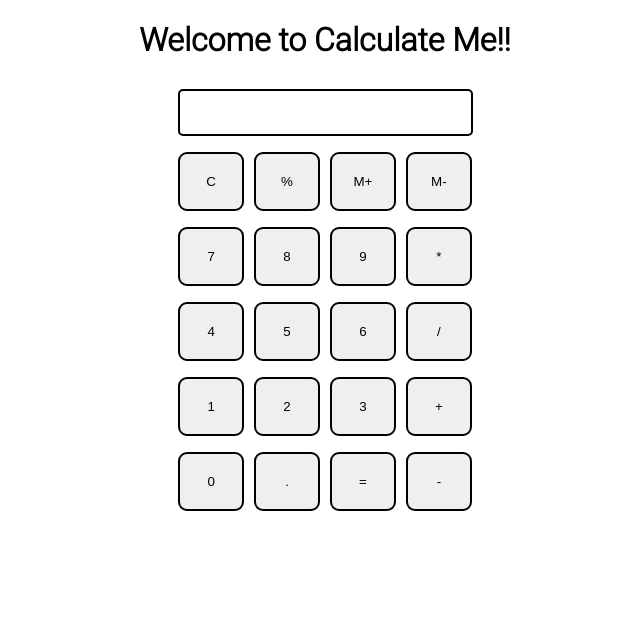
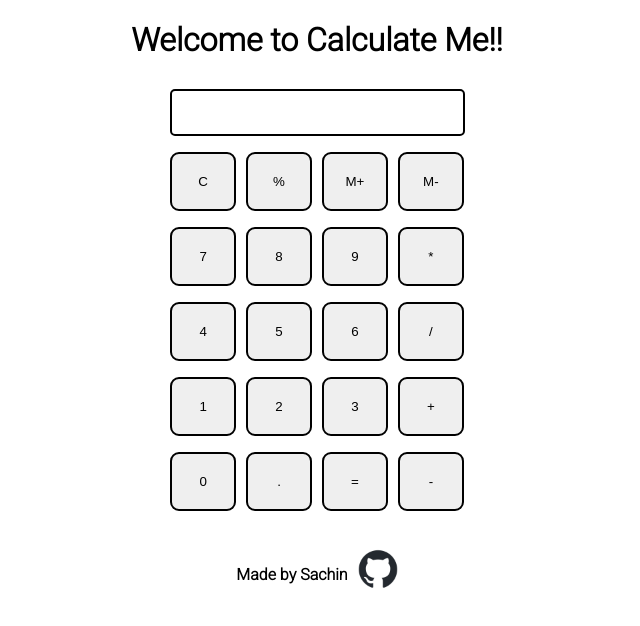
Before and after one commit to Sachin0K/Calculator, a plain HTML site: page index.html in a window 1280 px wide. Shown: the whole page, without its empty margins (323-963 px from the left). Drawn offline with Linux system fonts and the light colour scheme.

Commit message:
footer tad added

```diff
--- a/index.html
+++ b/index.html
@@ -57,5 +57,10 @@
 
 
     <script src="script.js"></script>
+
+    <footer class="github-logo">
+        <p class="logo">Made by Sachin </p>
+        <a href="https://github.com/Sachin0K/Calculator"><img src="./github-mark.png" alt="github logo image"> </a>
+    </footer>
 </body>
 </html>
--- a/style.css
+++ b/style.css
@@ -2,7 +2,7 @@
 
 html,body{
     height: 100%;
-    width: 100%;
+
     font-family: 'Roboto',sons-serif;
 }
 .button{
@@ -28,3 +28,20 @@ html,body{
     border: 2px solid black;
     border-radius: 5px;
 }
+.github-logo{
+    display: flex;
+    justify-content: center;
+
+    padding-top: 30px;
+    gap: 10px;
+}
+.logo{
+
+    font-weight: bolder;
+
+}
+
+img{
+        width: 40px;
+        height: 40px;
+}
```
Also changed, not shown: github-mark.png (added).
